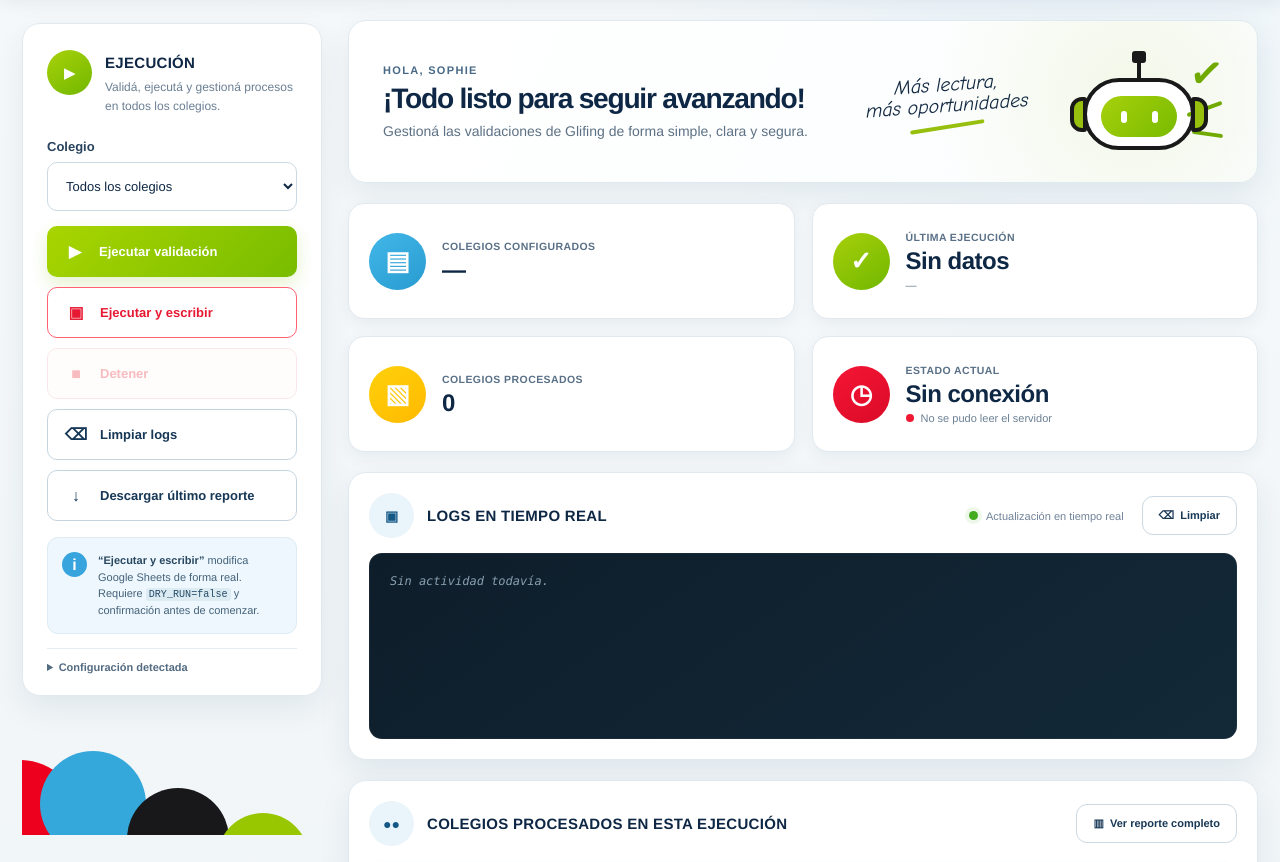
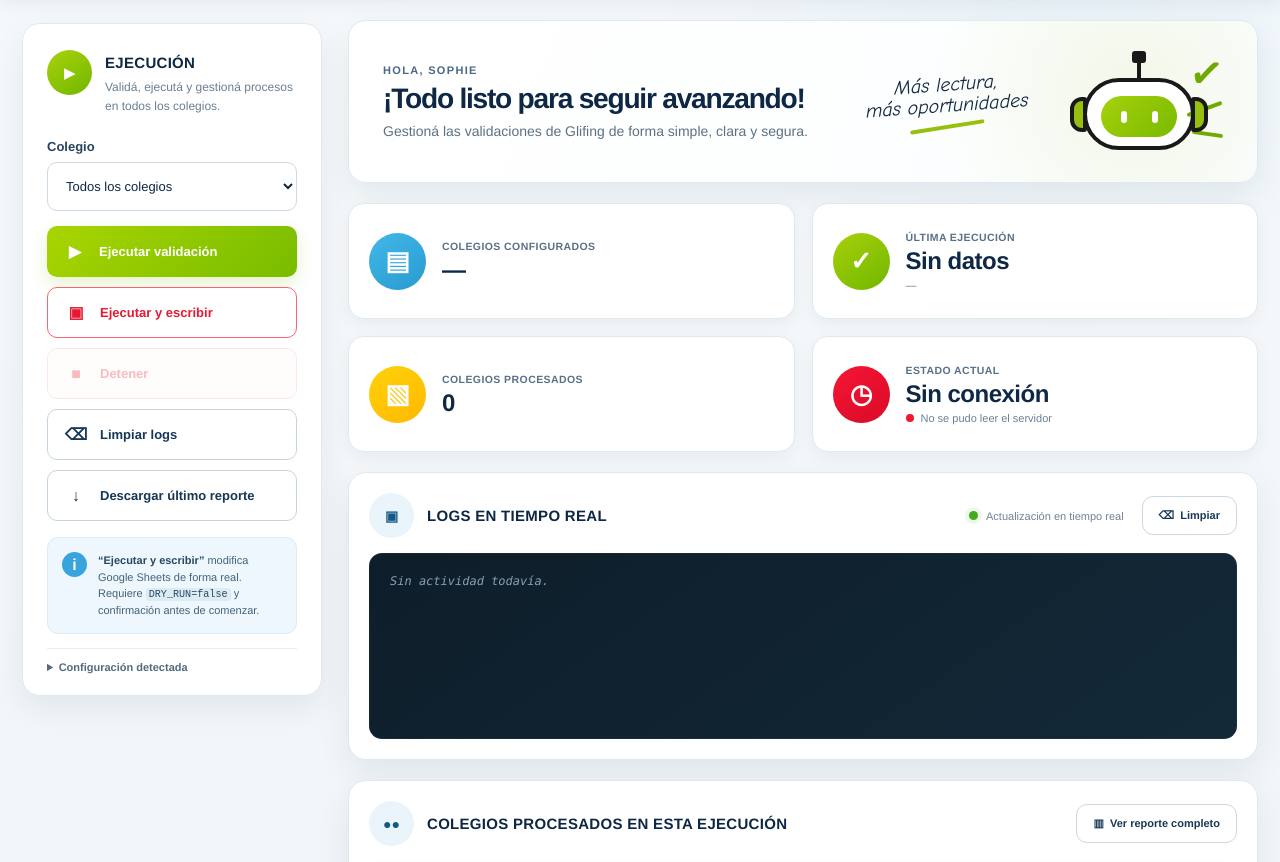
Before and after one commit to sophieblousson/Glifing-BOT, a website: page public/index.html in a window 1280 px wide. Shown: the part 90-952 px from the top of the page. Drawn offline with Linux system fonts and the light colour scheme; no server answers.

Commit message:
Remove decorative sidebar circles

```diff
--- a/public/index.html
+++ b/public/index.html
@@ -106,10 +106,6 @@
           </ul>
         </details>
       </section>
-
-      <div class="sidebar-decoration" aria-hidden="true">
-        <span></span><span></span><span></span><span></span>
-      </div>
     </aside>
 
     <section class="main-content">
```
